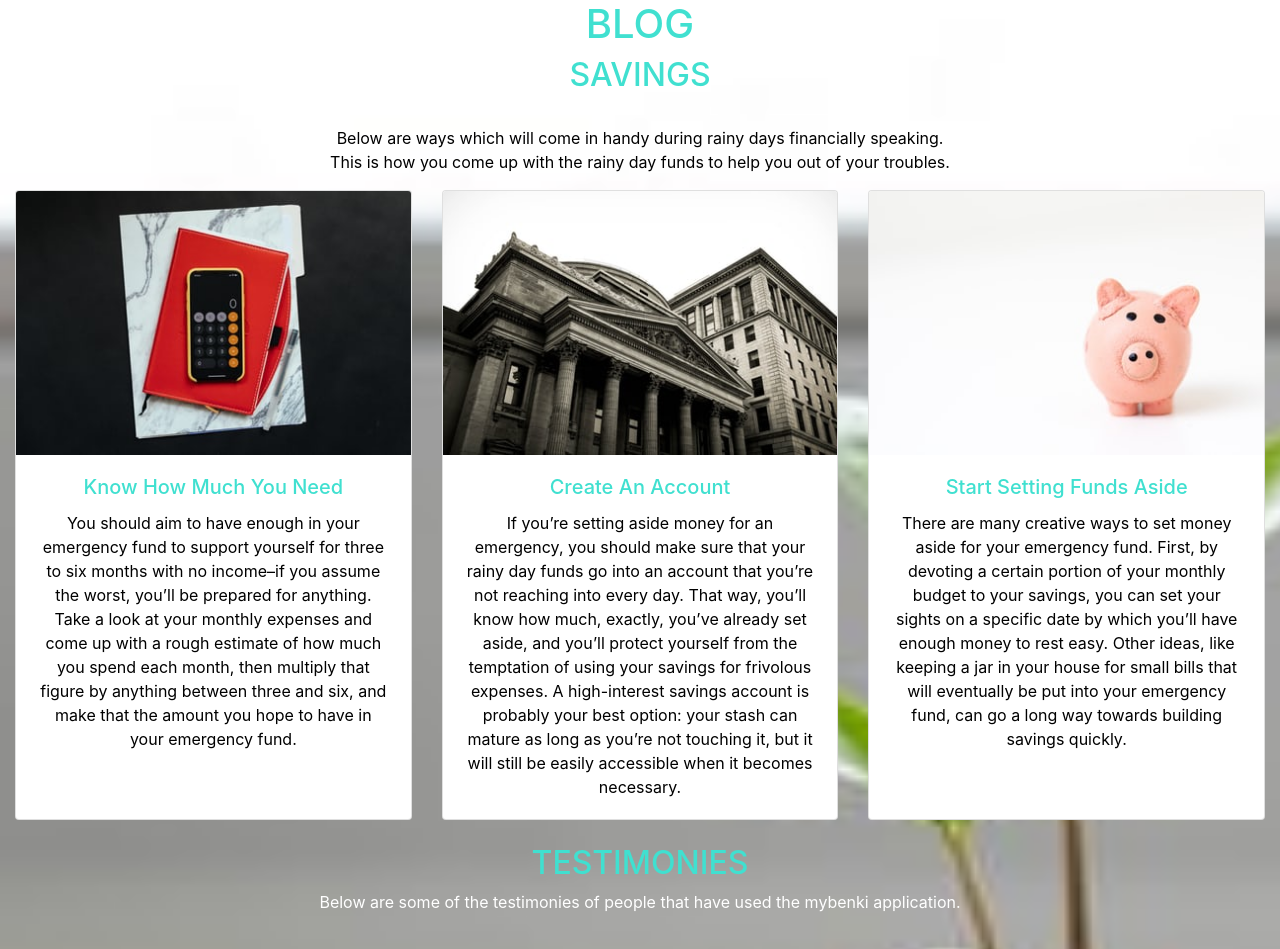
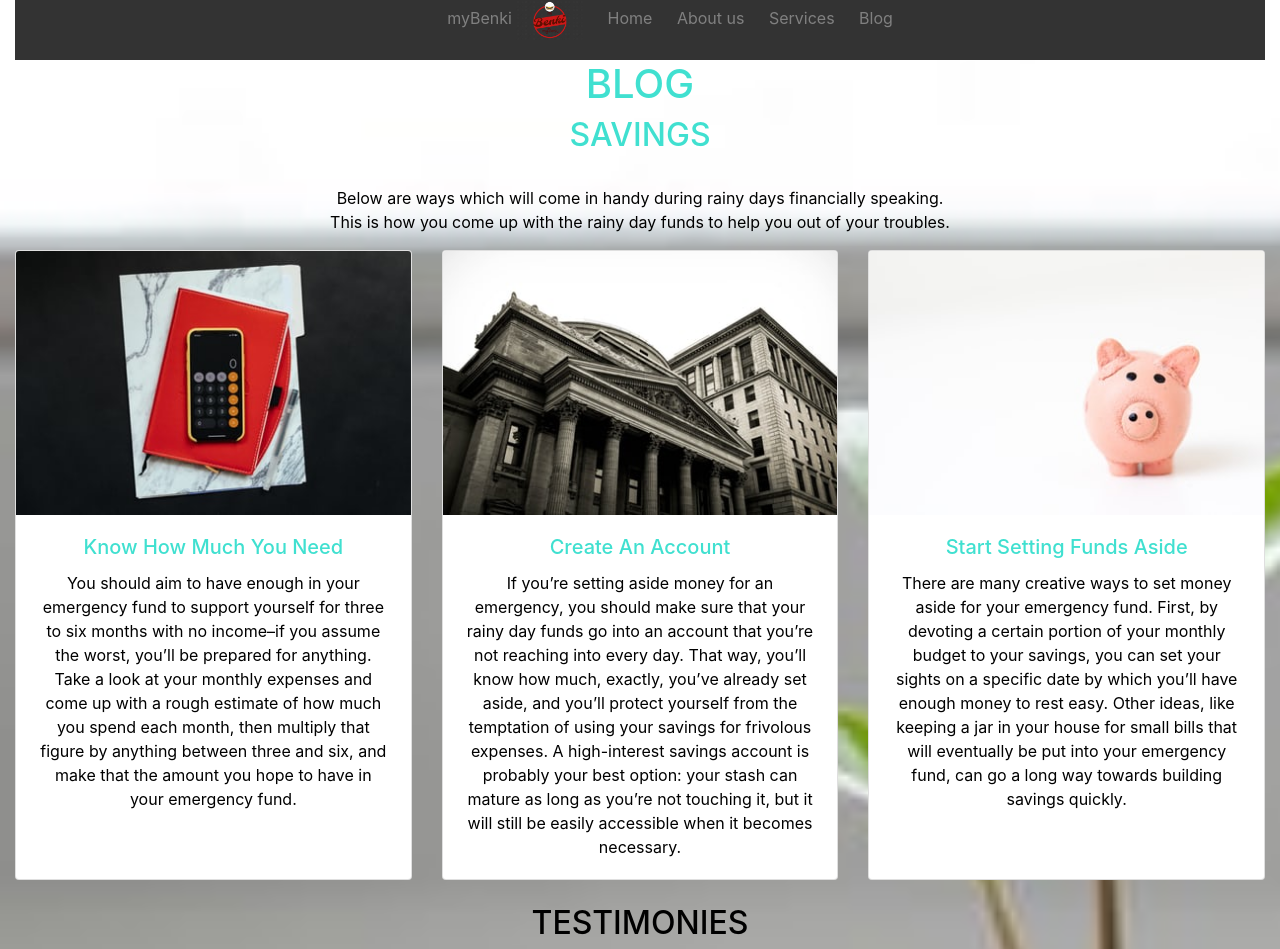
Before and after one commit to EveNyarango/myBenki, a plain HTML site: page blog.html in a window 1280 px wide. Shown: the top 949 px of the page. Drawn offline with nearby package versions, Linux system fonts and the light colour scheme; a script that the page names is missing.

Commit message:
add a navbar to blog page

```diff
--- a/blog.html
+++ b/blog.html
@@ -15,7 +15,19 @@
 </head>
 <body>
     <div class="container-fluid">
+        <nav>
+            <ul>
+                <li><a href="index.html">myBenki</a></li>
 
+                <img src="images/logo.png" alt="" height="40px">
+
+                <li><a href="index.html">Home</a></li>
+                <li><a href="about.html">About us</a></li>
+                <li><a href="service1.html">Services</a></li>
+                <li><a href="blog.html">Blog</a></li>
+
+            </ul>
+        </nav>
 
     <div class="blog">
             <h1>BLOG</h1>
@@ -69,8 +81,8 @@
         </div>
     </div>
     <div class="section2">
-        <h2>TESTIMONIES</h2>
-        <p><span> Below are some of the testimonies of people that have used the mybenki application.</span></p>
+        <h2 id= "test">TESTIMONIES</h2>
+        <p><span id= "ppp"> Below are some of the testimonies of people that have used the mybenki application.</span></p>
         <br>
         <div class="card-deck">
             <div class="card" style="width: 18rem;">
--- a/css/blog.css
+++ b/css/blog.css
@@ -1,10 +1,25 @@
+nav{
+    width: 100%;
+    height:60px;
+    padding: 0px;
+    background: #333;
+    color:rgb(51, 51, 51);
+    }
+
+    nav>ul>li{
+    display:inline-block;
+      padding-left:20px ;
+    text-align:right;
+    }
+    nav >ul>li>a {
+        color:grey ;
+    }
 body{
-   background-image: url(/images/bank\ 1.jpeg);
+   background-image: url(../images/bank\ 1.jpeg);
    background-repeat: no-repeat;
     background-size: cover;
     text-align: center;
      color: black;
-
 
 }
 
@@ -13,6 +28,9 @@ h1{
 
     color:turquoise;
 }
+#test{
+    color: black;
+}
 h2{
     text-align: center;
 
@@ -20,6 +38,9 @@ h2{
 }
 h2 span{
     color: white;
+}
+#ppp{
+    color:black;
 }
 
 h3 span{
@@ -45,7 +66,7 @@ h5{
 }
 
 p span{
-    color: white;
+    color:grey;
 }
 
 .contacts {
--- a/css/styles.css
+++ b/css/styles.css
@@ -1,15 +1,9 @@
-@font-face{
-  src: url(../font/PermanentMarker-Regular.ttf);
-  font-family: permanent;
-  font-family: antic;
-  src: url(../font/AnticSlab-Regular.ttf);
 
-}
 body{
   text-align: center;
 }
 .home {
-  /* background-image: url(../images/bennete.jpeg); */
+
   background-repeat: no-repeat;
   background-size: cover;
   background-color: turquoise;
@@ -17,6 +11,7 @@ body{
 #p1{
   text-align: center;
   font-size: 20px;
+  text-align: center;
   font-family: antic;
 }
 #p2{
@@ -24,37 +19,13 @@ body{
   font-size: 15px;
 }
 
-/* h1 {
-  text-align: center;
-  color: white;
-  font-family: permanent;
-}
-h2{
-  text-align: center;
-  font-family: permanent;
-  font-size: 40px;
-  color: white;
-}
-h3{
-  color: wheat;
-  text-align: center;
-} */
 
-/* p {
-  text-align: center;
-  color: turquoise;
-  font-size: medium;
-} */
 #row{
   text-align: center;
 }
 #height{
   height: 400px;
 }
-
-/* footer {
-  display: flex;
-} */
 
 .carousel-inner img {
   margin: auto;
```
Also changed, not shown: about.html (+10 -14 lines), index.html (+5 -5 lines).
